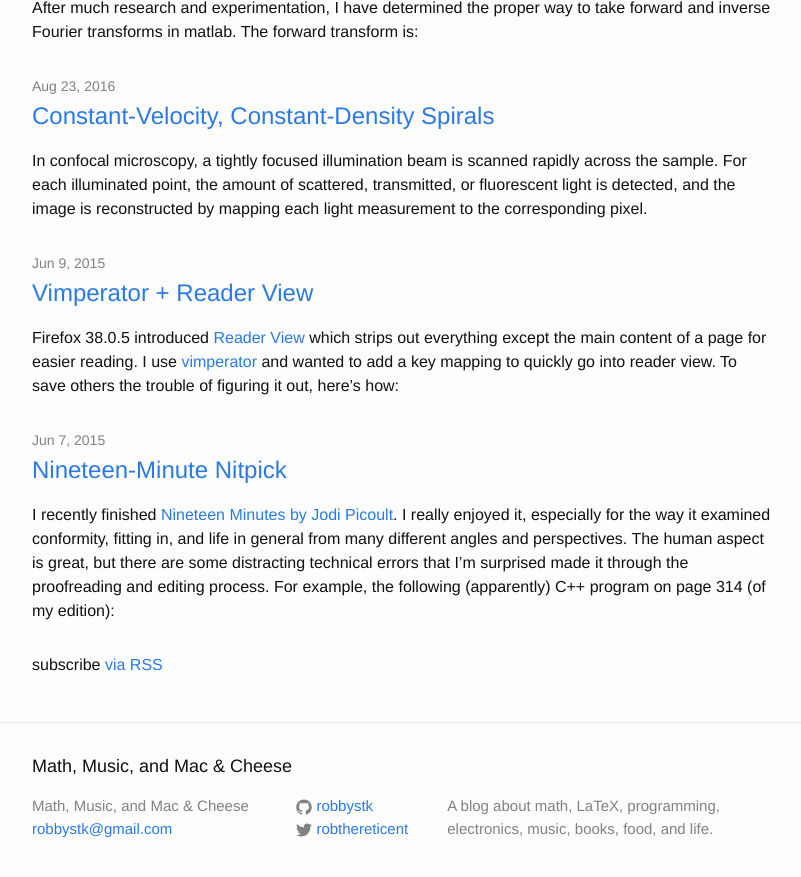
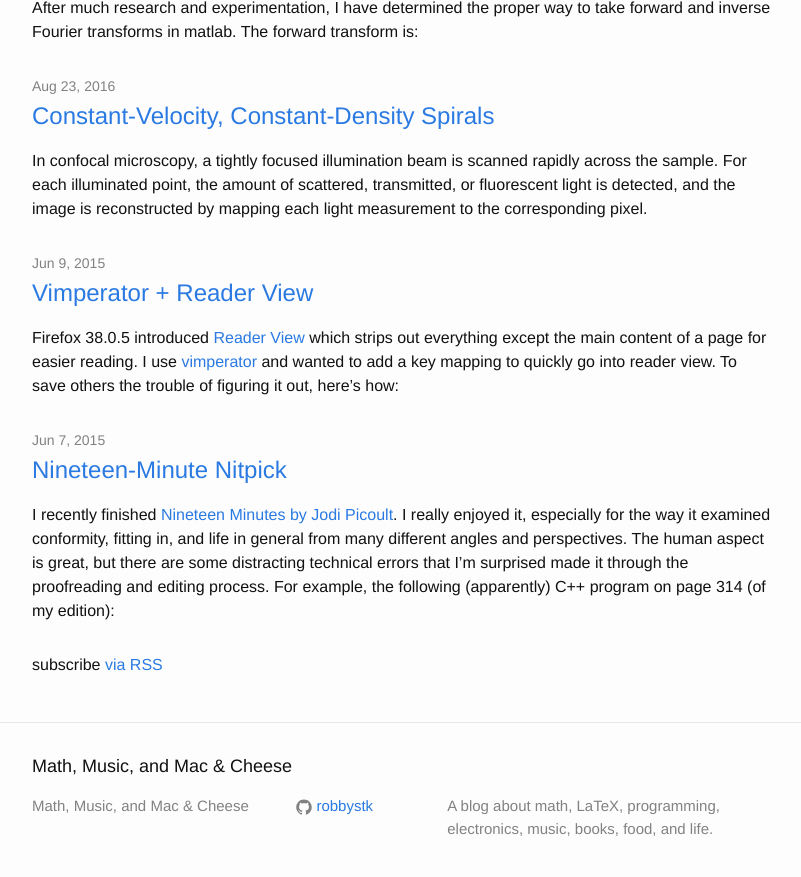
Before and after one commit to robbystk/blag, a Jekyll site: the page built from index.html, in a window 1280 px wide and 900 px high, scrolled down 2842 px. Shown: the top 877 px of the window, without its empty margins (238-1039 px from the left). Built offline with Jekyll 4.4.1, drawn with Linux system fonts in a browser that asks for light colours; formulas are drawn with MathJax 3.

Commit message:
Remove twitter and email

```diff
--- a/_config.yml
+++ b/_config.yml
@@ -1,12 +1,10 @@
 # Site settings
 title: Math, Music, and Mac & Cheese
-email: robbystk@gmail.com
 description: > # this means to ignore newlines until "baseurl:"
   A blog about math, LaTeX, programming, electronics,
   music, books, food, and life.
 baseurl: "" # the subpath of your site, e.g. /blog/
 url: "http://yourdomain.com" # the base hostname & protocol for your site
-twitter_username: robthereticent
 github_username:  robbystk
 
 # Build settings
```
